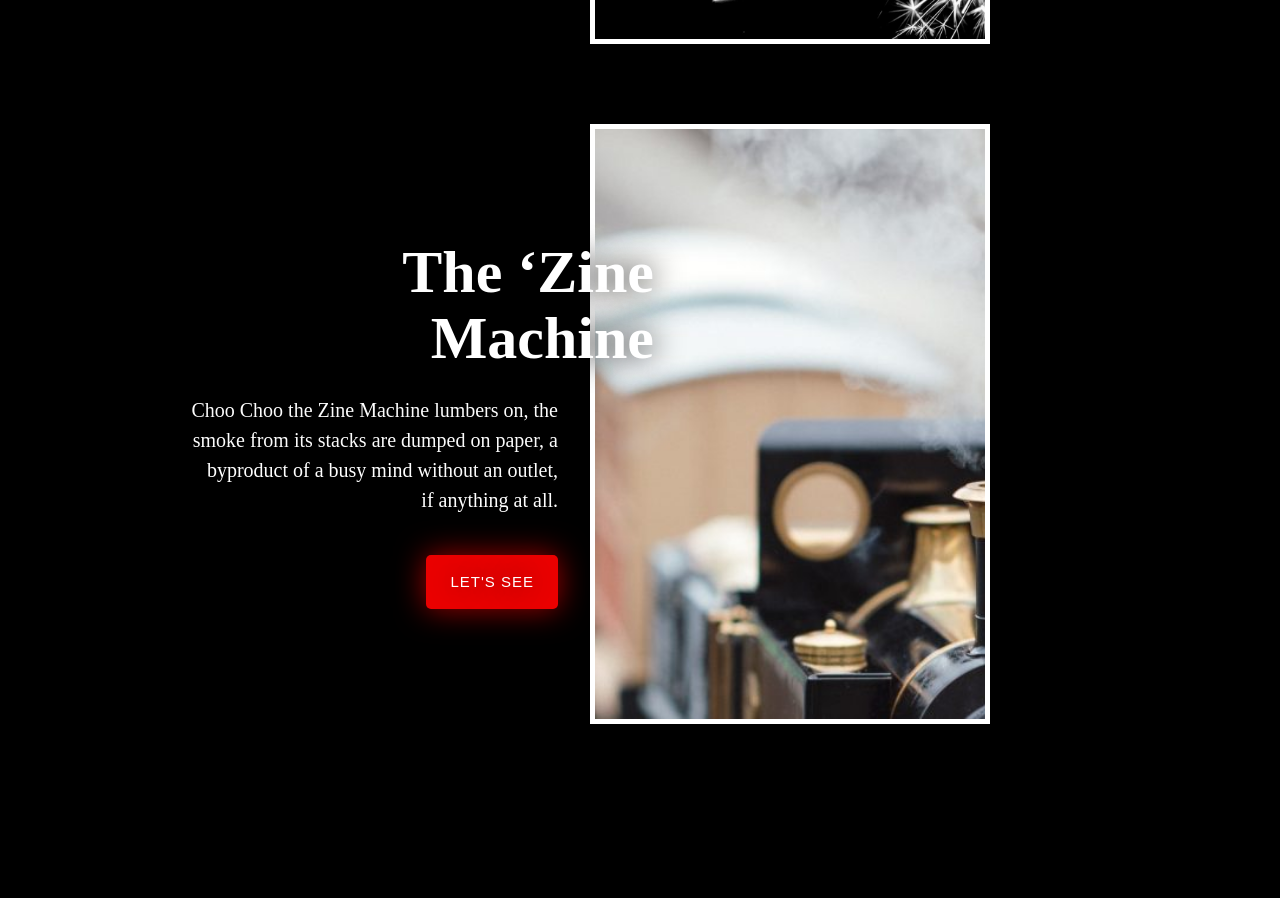
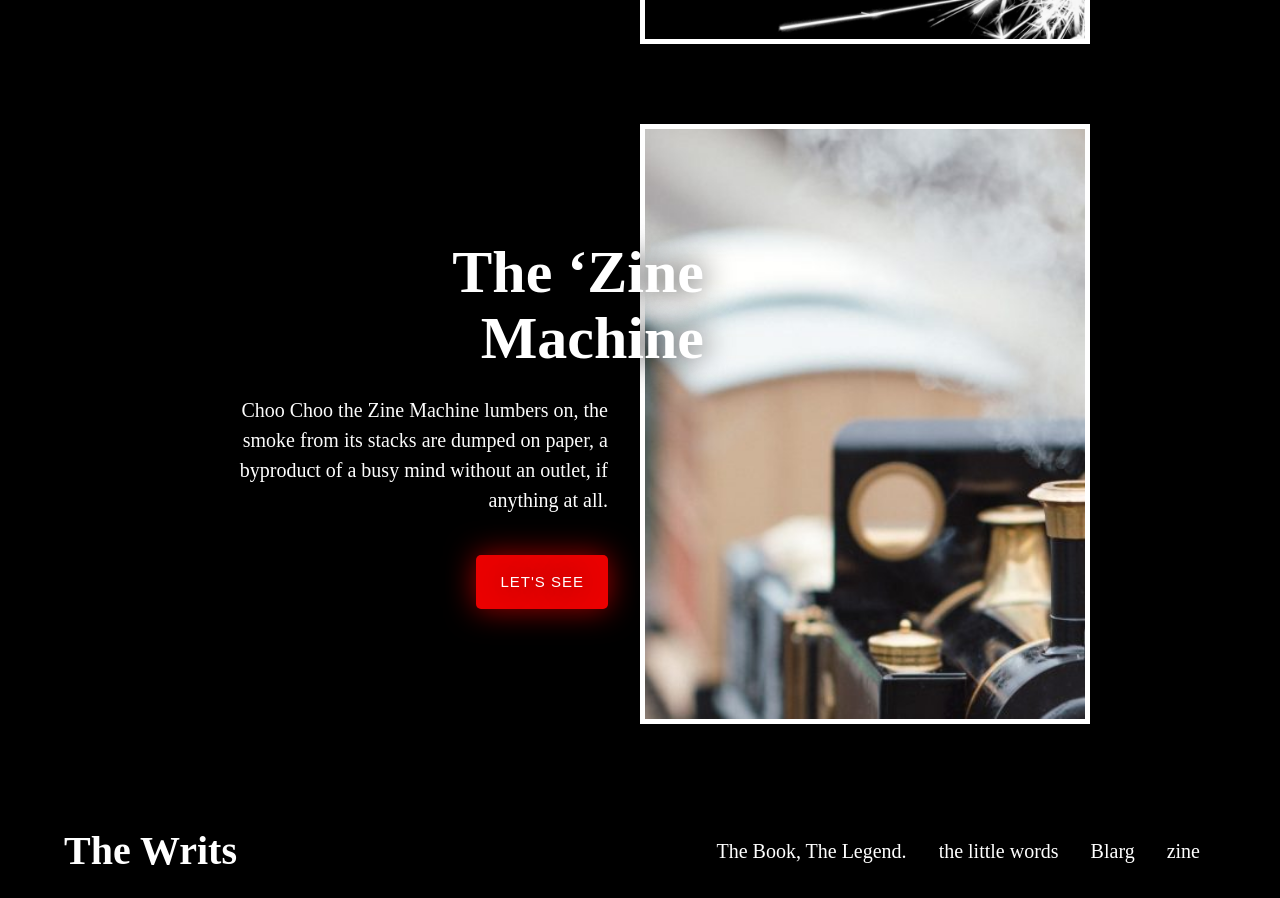
Before and after one commit to Vireo-Creative/The-Writs, a Next.js app: page / in a window 1280 px wide. Shown: the part 720-1618 px from the top of the page. Before the commit the page ends 1524 px from the top, so only its background shows below. Built offline with nearby package versions, Linux system fonts and the light colour scheme; a web font is replaced by a local one.

Commit message:
Adds a footer

```diff
--- /dev/null
+++ b/components/Footer.js
@@ -0,0 +1,31 @@
+import Link from 'next/link'
+import styles from '../styles/components/Footer.module.scss'
+import navItems from '../data/nav.js'
+import { useRouter } from 'next/router'
+
+const Footer = () => {
+  const router = useRouter();
+
+  return (
+    <footer>
+      <div className="container">
+        <div className={styles.footer}>
+
+          <Link href="/">
+            <a className={styles.logo}>The Writs</a>
+          </Link>
+
+          <nav className={styles.nav}>
+            {navItems.map(({ slug, name}) => (
+              <Link href={slug} key={name}>
+                <a className={router.pathname == slug ? styles.active : ""}>{name}</a>
+              </Link>
+            ))}
+          </nav>
+
+        </div>
+      </div>
+    </footer>
+  )
+}
+export default Footer;
--- a/components/Layout.js
+++ b/components/Layout.js
@@ -1,11 +1,12 @@
-import Head from 'next/head';
-import Navbar from "./Navbar";
+import Head from 'next/head'
+import Navbar from './Navbar'
+import Footer from './Footer'
 
 export default function Layout(props) {
   const {children} = props;
   const meta = {
     title: 'The Writs',
-    description: `A site forwords`,
+    description: 'A site forwords',
   };
 
   return (
@@ -24,6 +25,7 @@ export default function Layout(props) {
       <main>
         {children}
       </main>
+      <Footer />
 
     </div>
   );
--- a/components/Navbar.js
+++ b/components/Navbar.js
@@ -1,43 +1,26 @@
 import Link from 'next/link'
-import { useRouter } from "next/router";
-import navStyles from '../styles/components/Navbar.module.scss'
+import { useRouter } from 'next/router'
+import styles from '../styles/components/Navbar.module.scss'
+import navItems from '../data/nav.js'
 
 const Navbar = () => {
   const router = useRouter();
-  const navItems = [
-    {
-      name: 'The Book, The Legend.',
-      slug: '/the-book'
-    },
-    {
-      name: 'the little words',
-      slug: '/little-writs'
-    },
-    {
-      name: 'Blarg',
-      slug: '/blarg'
-    },
-    {
-      name: 'zine',
-      slug: '/zine'
-    }
-  ]
 
   return (
-    <div className={navStyles.navbar}>
-      <div className={navStyles.navbarWrap}>
+    <div className={styles.navbar}>
+      <div className={styles.navbarWrap}>
 
         <Link href="/">
-          <a className={navStyles.brand}>
+          <a className={styles.brand}>
             <h1>The Writs</h1>
             <p>A site forwords,</p>
           </a>
         </Link>
 
-        <nav className={navStyles.nav}>
+        <nav className={styles.nav}>
           {navItems.map(({ slug, name}) => (
             <Link href={slug} key={name}>
-              <a className={router.pathname == slug ? navStyles.active : ""}>{name}</a>
+              <a className={router.pathname == slug ? styles.active : ""}>{name}</a>
             </Link>
           ))}
         </nav>
--- /dev/null
+++ b/data/nav.js
@@ -0,0 +1,19 @@
+const nav = [
+  {
+    name: 'The Book, The Legend.',
+    slug: '/the-book'
+  },
+  {
+    name: 'the little words',
+    slug: '/little-writs'
+  },
+  {
+    name: 'Blarg',
+    slug: '/blarg'
+  },
+  {
+    name: 'zine',
+    slug: '/zine'
+  }
+]
+export default nav;
--- a/styles/components/BookFeature.module.scss
+++ b/styles/components/BookFeature.module.scss
@@ -6,7 +6,7 @@
 
   @include lg {
     display: grid;
-    grid-template-columns: repeat(2, 1fr) 100px;
+    grid-template-columns: repeat(2, 1fr);
     align-items: center;
   }
 }
--- /dev/null
+++ b/styles/components/Footer.module.scss
@@ -0,0 +1,37 @@
+@import '../variables';
+
+.footer {
+  padding: 2vh 0;
+
+  @include lg {
+    display: flex;
+    align-items: center;
+    justify-content: space-between;
+  }
+}
+
+.logo {
+  font-size: 2em;
+  font-weight: bold;
+}
+
+.nav {
+  a {
+    display: block;
+
+    @include lg {
+      display: inline-block;
+      padding: 1rem;
+    }
+  }
+
+}
+
+.active {
+  text-decoration: line-through;
+  opacity: 0.5;
+
+  &:hover {
+    color: $white;
+  }
+}
--- a/styles/components/Navbar.module.scss
+++ b/styles/components/Navbar.module.scss
@@ -42,7 +42,12 @@
     }
   }
 }
+
 .active {
   text-decoration: line-through;
   opacity: 0.5;
+
+  &:hover {
+    color: $white;
+  }
 }
```
